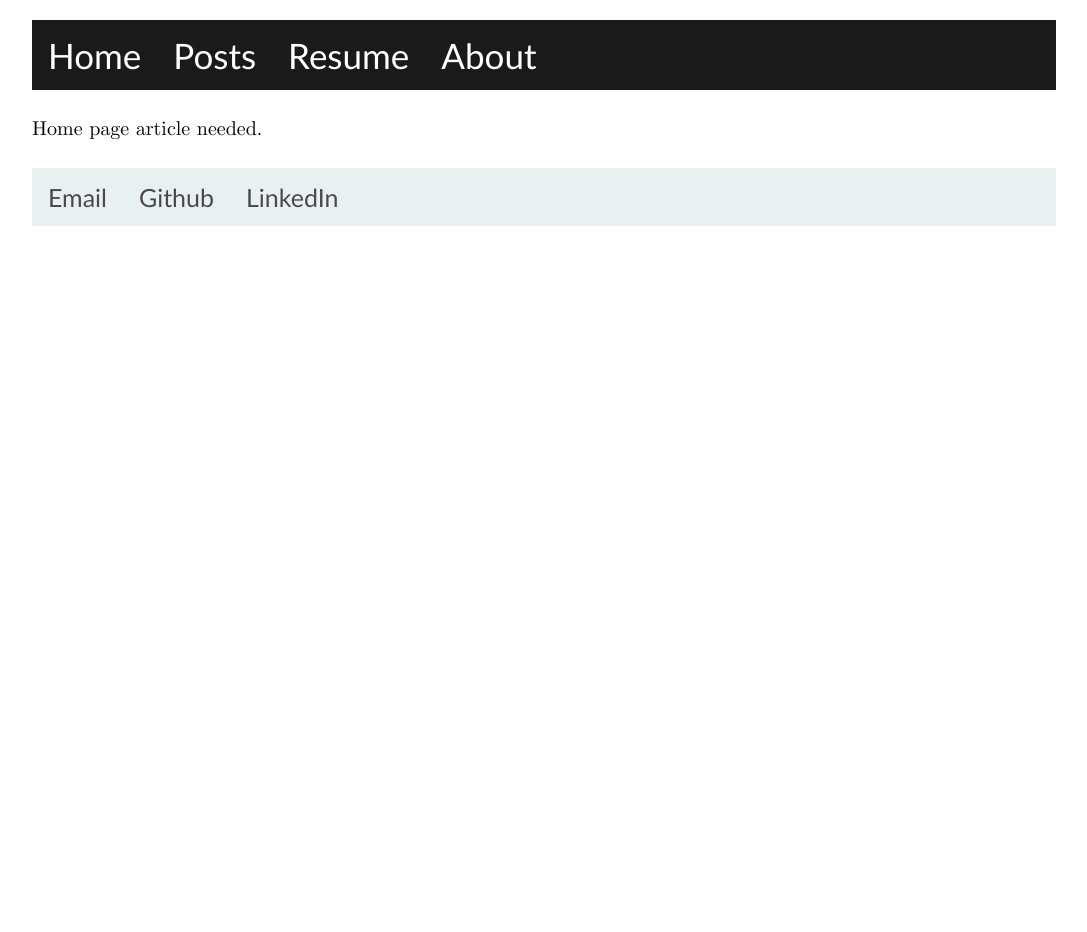
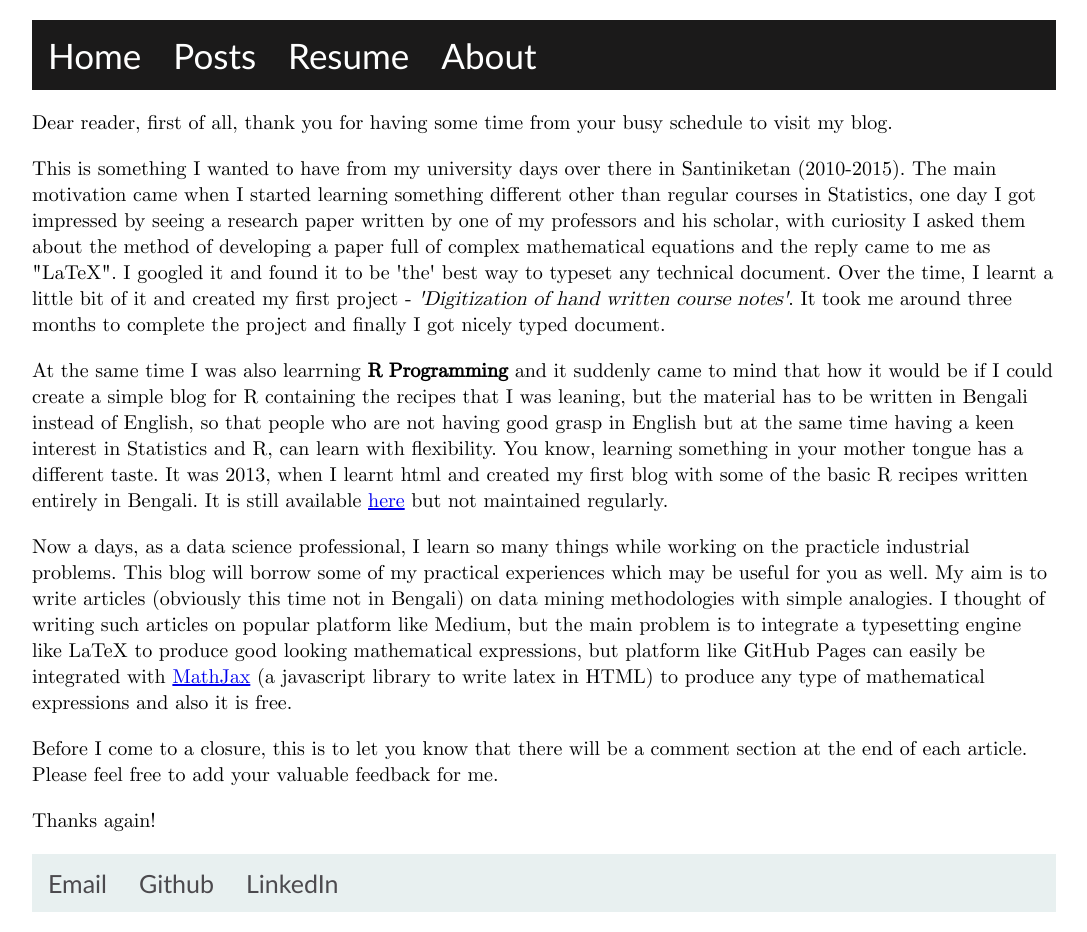
Before and after one commit to koushikkhan/stat, a Jekyll site: the page built from index.html, in a window 1280 px wide. Shown: the whole page, without its empty margins (96-1183 px from the left). Built offline with Jekyll 4.4.1, drawn with Linux system fonts in a browser that asks for light colours; before the commit the page ends 900 px from its top, so only the background shows below that.

Commit message:
home page updated

```diff
--- a/index.html
+++ b/index.html
@@ -3,9 +3,40 @@ layout: default
 title: Home
 ---
 
-</br>
+<p> Dear reader, first of all, thank you for having some time from your busy schedule to visit my blog. </p>
 
-Home page article needed.
+<p>
+    This is something I wanted to have from my university days over there in Santiniketan (2010-2015). The main motivation came when I started
+    learning something different other than regular courses in Statistics, one day I got impressed by seeing a research paper written by one of
+    my professors and his scholar, with curiosity I asked them about the method of developing a paper full of complex mathematical equations and
+    the reply came to me as "LaTeX". I googled it and found it to be 'the' best way to typeset any technical document. Over the time, I learnt a
+    little bit of it and created my first project - <i>'Digitization of hand written course notes'</i>. It took me around three months to complete
+    the project and finally I got nicely typed document.
+</p>
 
-</br>
-</br>
+<p>
+    At the same time I was also learrning <b>R Programming</b> and it suddenly came to mind that how it would be if I could create a simple blog for R
+    containing the recipes that I was leaning, but the material has to be written in Bengali instead of English, so that people who are not having
+    good grasp in English but at the same time having a keen interest in Statistics and R, can learn with flexibility. You know, learning something
+    in your mother tongue has a different taste. It was 2013, when I learnt html and created my first blog with some of the basic R recipes written
+    entirely in Bengali. It is still available <a href="http://koushik1992.blogspot.com/search?updated-max=2016-04-02T01:42:00-07:00&max-results=7">here</a>
+    but not maintained regularly.
+</p>
+
+<p>
+    Now a days, as a data science professional, I learn so many things while working on the practicle industrial problems. This blog will borrow
+    some of my practical experiences which may be useful for you as well. My aim is to write articles (obviously this time not in Bengali) on
+    data mining methodologies with simple analogies. I thought of writing such articles on popular platform like Medium, but the main problem is to integrate
+    a typesetting engine like LaTeX to produce good looking mathematical expressions, but platform like GitHub Pages can easily be integrated with
+    <a href="https://www.mathjax.org/">MathJax</a> (a javascript library to write latex in HTML) to produce any type of mathematical expressions
+    and also it is free.
+</p>
+
+<p>
+    Before I come to a closure, this is to let you know that there will be a comment section at the end of each article. Please feel free to add your
+    valuable feedback for me.
+</p>
+
+<p>
+    Thanks again!
+</p>
```
Also changed, not shown: about.md (+2 -2 lines).
